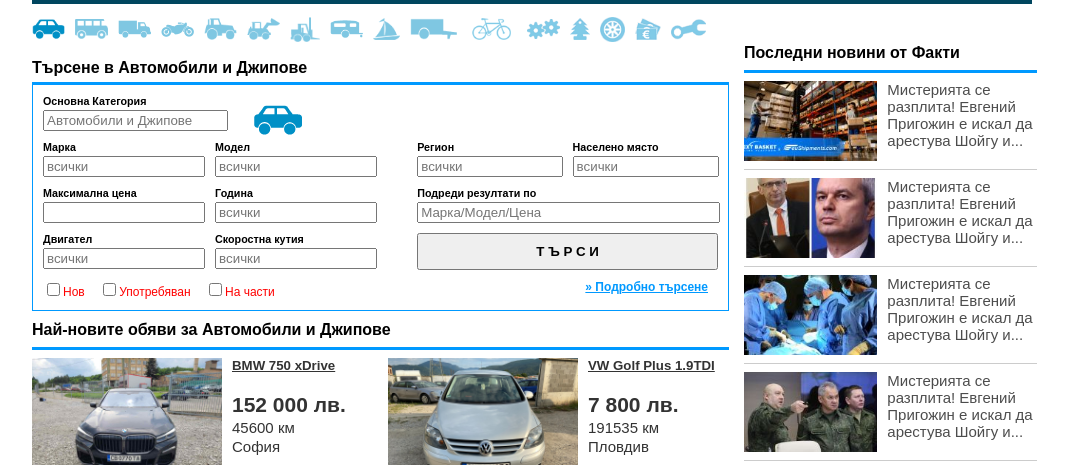
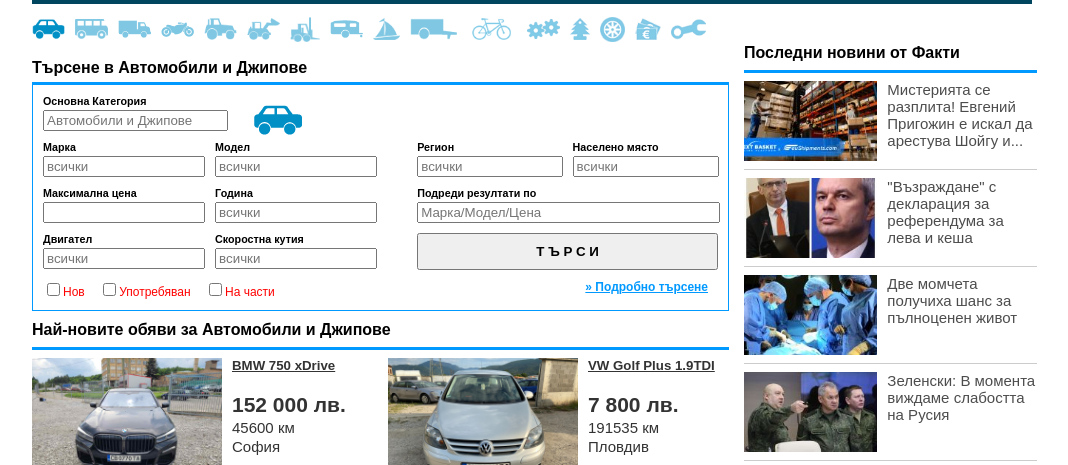
Before and after one commit to kaloydimitrov/HTML-CSS-JS, a plain HTML site: page Mobile-Clone/index.html in a window 1280 px wide. Shown: the part 116-581 px from the top of the page, without its empty margins (108-1176 px from the left). Drawn offline with Linux system fonts and the light colour scheme.

Commit message:
news update

```diff
--- a/Mobile-Clone/index.html
+++ b/Mobile-Clone/index.html
@@ -235,35 +235,35 @@
 
             <div class="new">
                 <div><img src="images/news/2.jpg" alt="new-img"></div>
-                <div><p>Мистерията се разплита! Евгений Пригожин е искал да арестува Шойгу и...</p></div>
+                <div><p>"Възраждане" с декларация за референдума за лева и кеша</p></div>
             </div>
 
             <hr>
 
             <div class="new">
                 <div><img src="images/news/3.jpg" alt="new-img"></div>
-                <div><p>Мистерията се разплита! Евгений Пригожин е искал да арестува Шойгу и...</p></div>
+                <div><p>Две момчета получиха шанс за пълноценен живот</p></div>
             </div>
 
             <hr>
 
             <div class="new">
                 <div><img src="images/news/4.jpg" alt="new-img"></div>
-                <div><p>Мистерията се разплита! Евгений Пригожин е искал да арестува Шойгу и...</p></div>
+                <div><p>Зеленски: В момента виждаме слабостта на Русия</p></div>
             </div>
 
             <hr>
 
             <div class="new">
                 <div><img src="images/news/5.jpg" alt="new-img"></div>
-                <div><p>Мистерията се разплита! Евгений Пригожин е искал да арестува Шойгу и...</p></div>
+                <div><p>Губи ли Владимир Путин войната в Украйна? Специалисти твърд... </p></div>
             </div>
 
             <hr>
 
             <div class="new">
                 <div><img src="images/news/6.jpg" alt="new-img"></div>
-                <div><p>Мистерията се разплита! Евгений Пригожин е искал да арестува Шойгу и...</p></div>
+                <div><p>Протестите в Стокхолм, включително изгарянето на пала...</p></div>
             </div>
 
             <hr>
```
